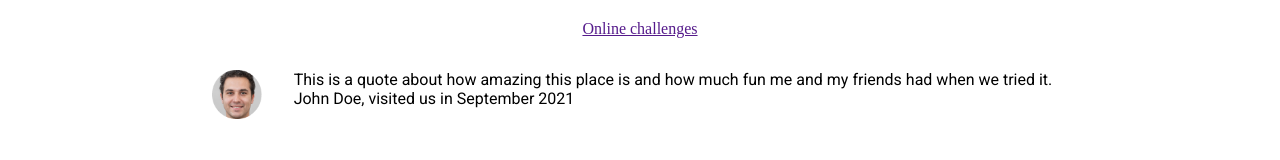
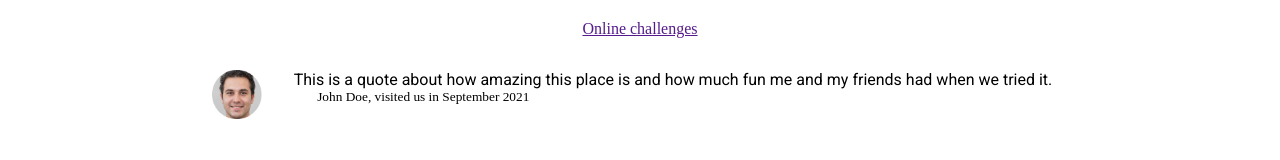
Before and after one commit to EmpyreanMist/A2-inl-mning-2-Startsida-f-r-ESC-Hacker-Escape-Rooms, a plain HTML site: page index.html in a window 1280 px wide. Shown: the part 504-664 px from the top of the page. Drawn offline with Linux system fonts and the light colour scheme.

Commit message:
fixed alignment on <small> text

```diff
--- a/index.html
+++ b/index.html
@@ -40,9 +40,7 @@
               This is a quote about how amazing this place is and how much fun
               me and my friends had when we tried it.
             </p>
-            <small class="quote-text"
-              >John Doe, visited us in September 2021</small
-            >
+            <small>John Doe, visited us in September 2021</small>
           </div>
         </div>
 
--- a/main.css
+++ b/main.css
@@ -63,9 +63,19 @@ main {
   margin-bottom: 3rem;
 }
 
+.quote-container > div {
+  display: flex;
+  flex-direction: column;
+}
+
 .quote-face {
   width: 50px;
   flex-shrink: 0;
+}
+
+.quote-container small {
+  text-align: left;
+  margin-left: 5%;
 }
 
 .quote-text {
```
